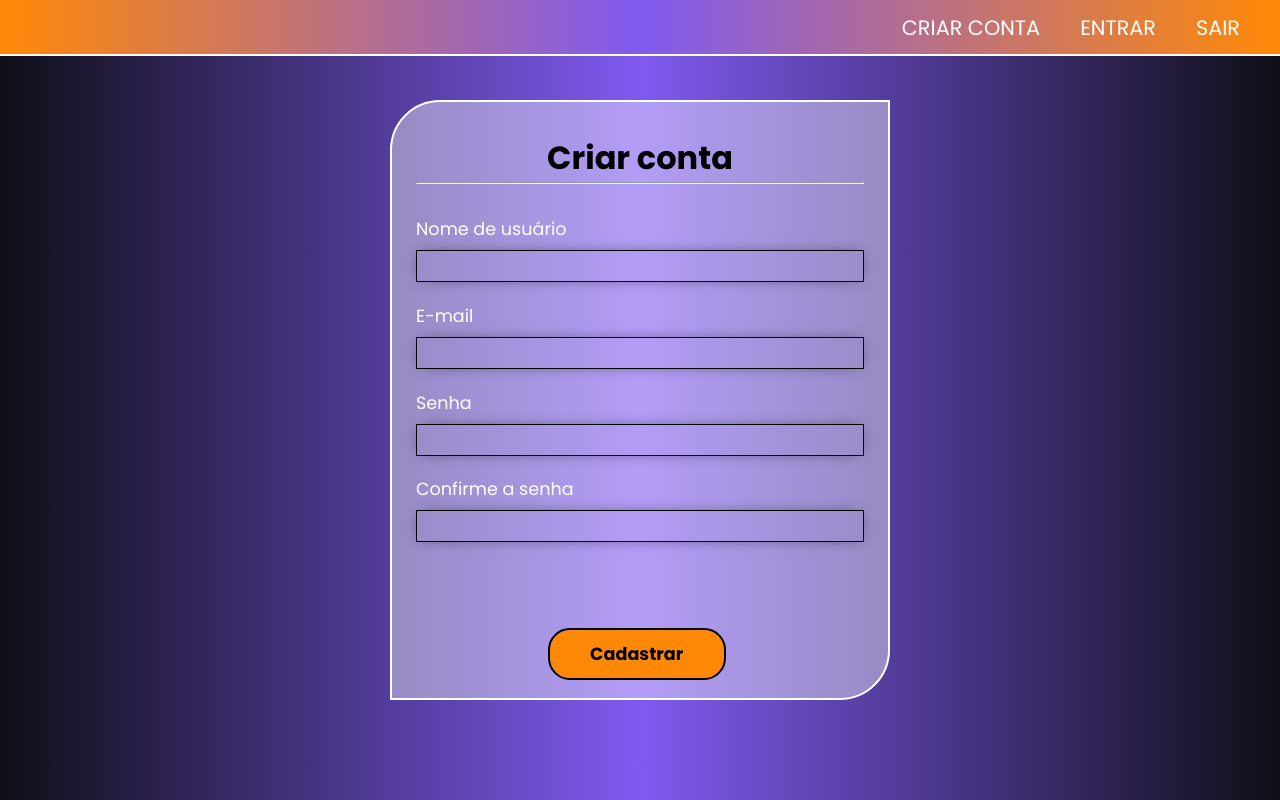
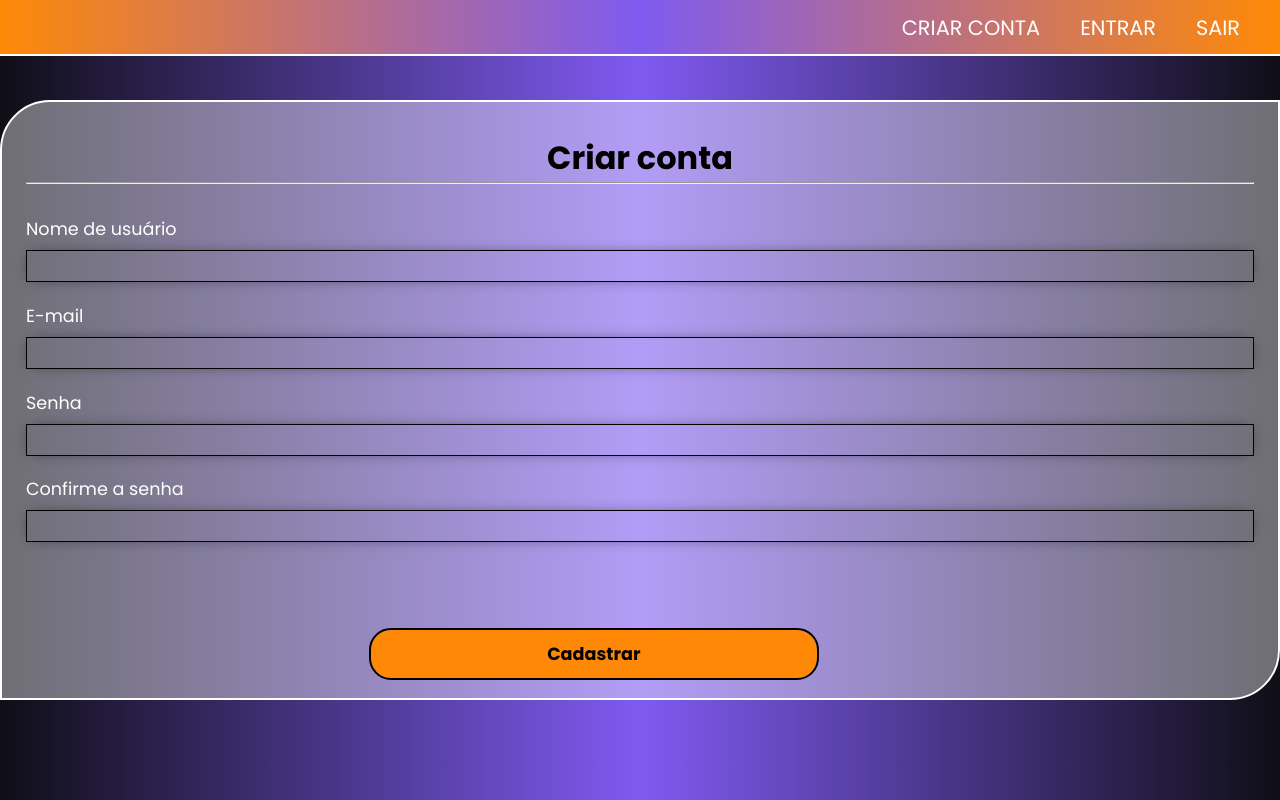
Before and after one commit to MatheusCGimenez/firebase_project, a React (Vite) app: page / in a window 1280 px wide. Built offline with nearby package versions, Linux system fonts and the light colour scheme.

Commit message:
att resposivo

```diff
--- a/src/App.css
+++ b/src/App.css
@@ -1,10 +1,9 @@
 .main_container {
-  display: flex;
   flex-direction: column;
   align-items: center;
   justify-content: center;
   min-height: 100dvh;
-  /* background-color: #0f0e17; */
+  display: flex;
   color: white;
   background: rgb(15, 14, 23);
   background: linear-gradient(
--- a/src/components/Form.module.css
+++ b/src/components/Form.module.css
@@ -77,3 +77,10 @@
   outline: 2px solid #ff8906;
   transition: 0.3s;
 }
+
+@media(min-width: 320px) {
+  .form{
+    width: 100%;
+
+  }
+}
```
Also changed, not shown: src/index.css (line endings or trailing spaces).
